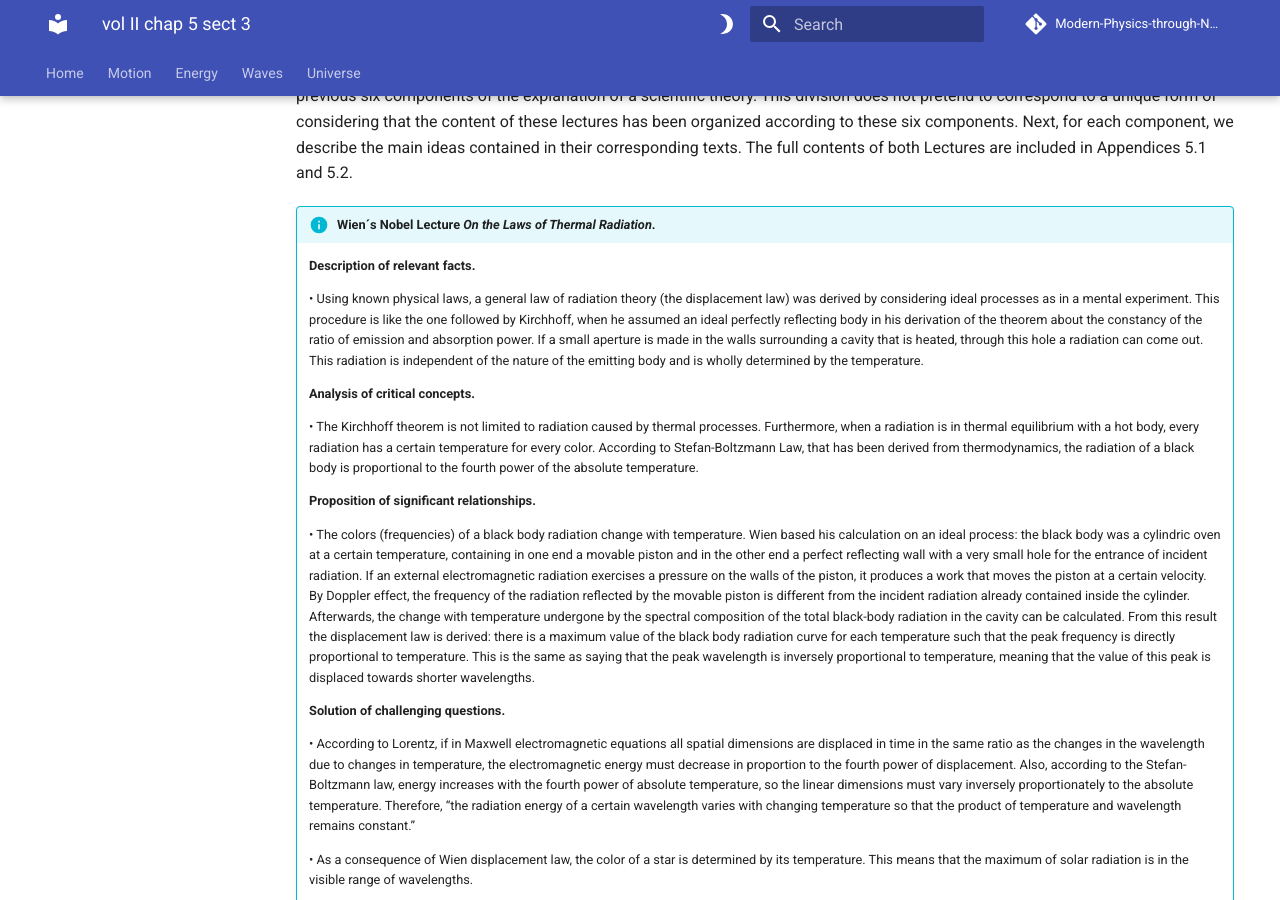
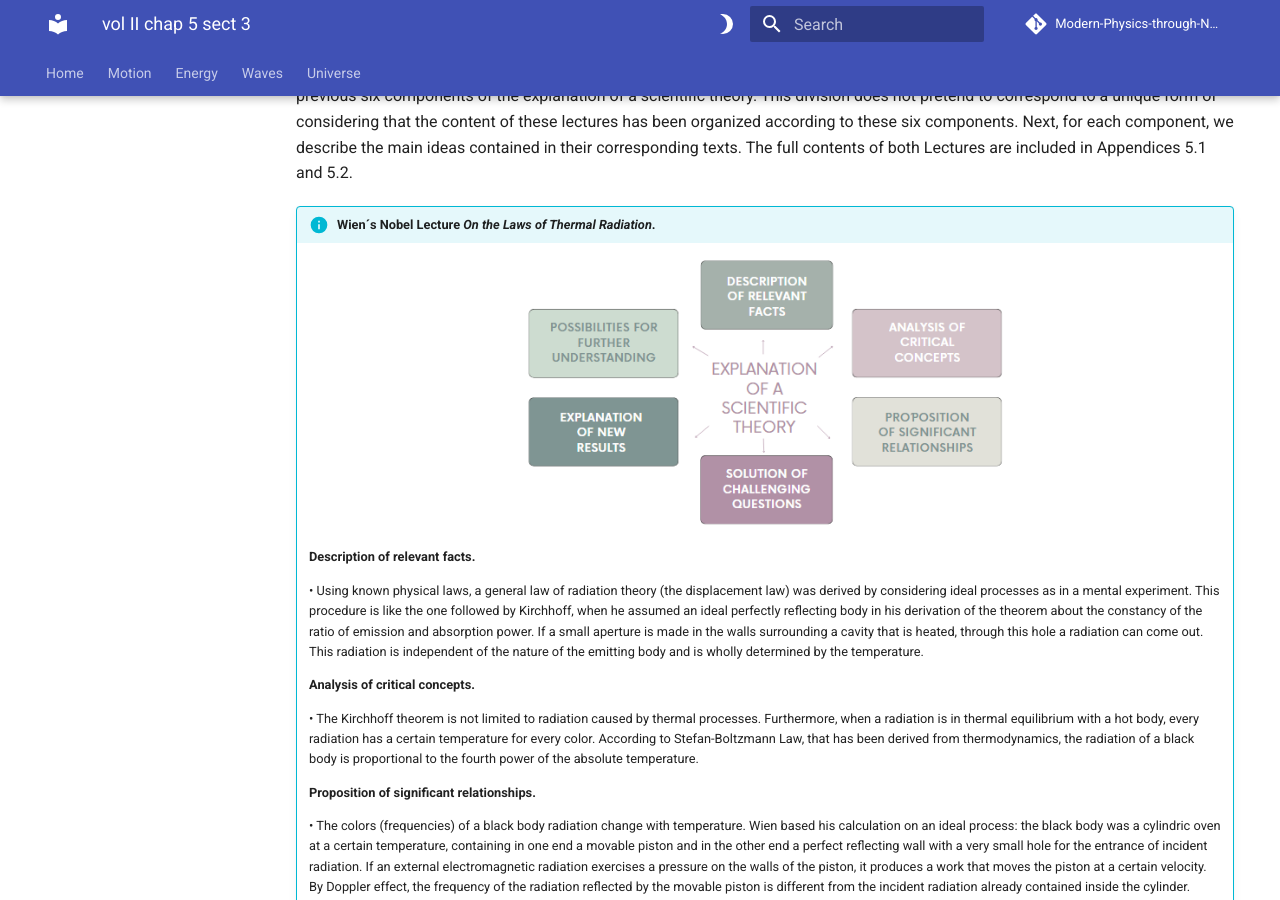
Before and after one commit to modphysnobel/modphysnobel.github.io, an MkDocs documentation site: the page built from docs/vol-II/vol-II-chap-5-sect-3.md, in a window 1280 px wide and 900 px high, scrolled down 546 px. Built offline with MkDocs 1.6.1 and Material for MkDocs 9.7.7, drawn with Linux system fonts in a browser that asks for light colours; some web fonts are replaced; comment, search, counter and statistics services are not loaded.

Commit message:
Update vol-II-chap-5-sect-3.md

```diff
--- a/docs/vol-II/vol-II-chap-5-sect-3.md
+++ b/docs/vol-II/vol-II-chap-5-sect-3.md
@@ -21,6 +21,11 @@
 In the following. for explanatory purposes, we arbitrarily divide the content of the Nobel lectures by Wien and by Planck into the previous six components of the explanation of a scientific theory. This division does not pretend to correspond to a unique form of considering that the content of these lectures has been organized according to these six components. Next, for  each component, we describe the main ideas contained in their corresponding texts. The full contents of both Lectures are included in Appendices 5.1 and 5.2.
 
 !!! info "Wien´s Nobel Lecture *On the Laws of Thermal Radiation*."
+
+	<p align="center">
+	![Fig 2](./figs/chap-5-sect-3-fig2.PNG){width="480"}
+	</p>
+
 
 	**Description of relevant facts.**
 
```
